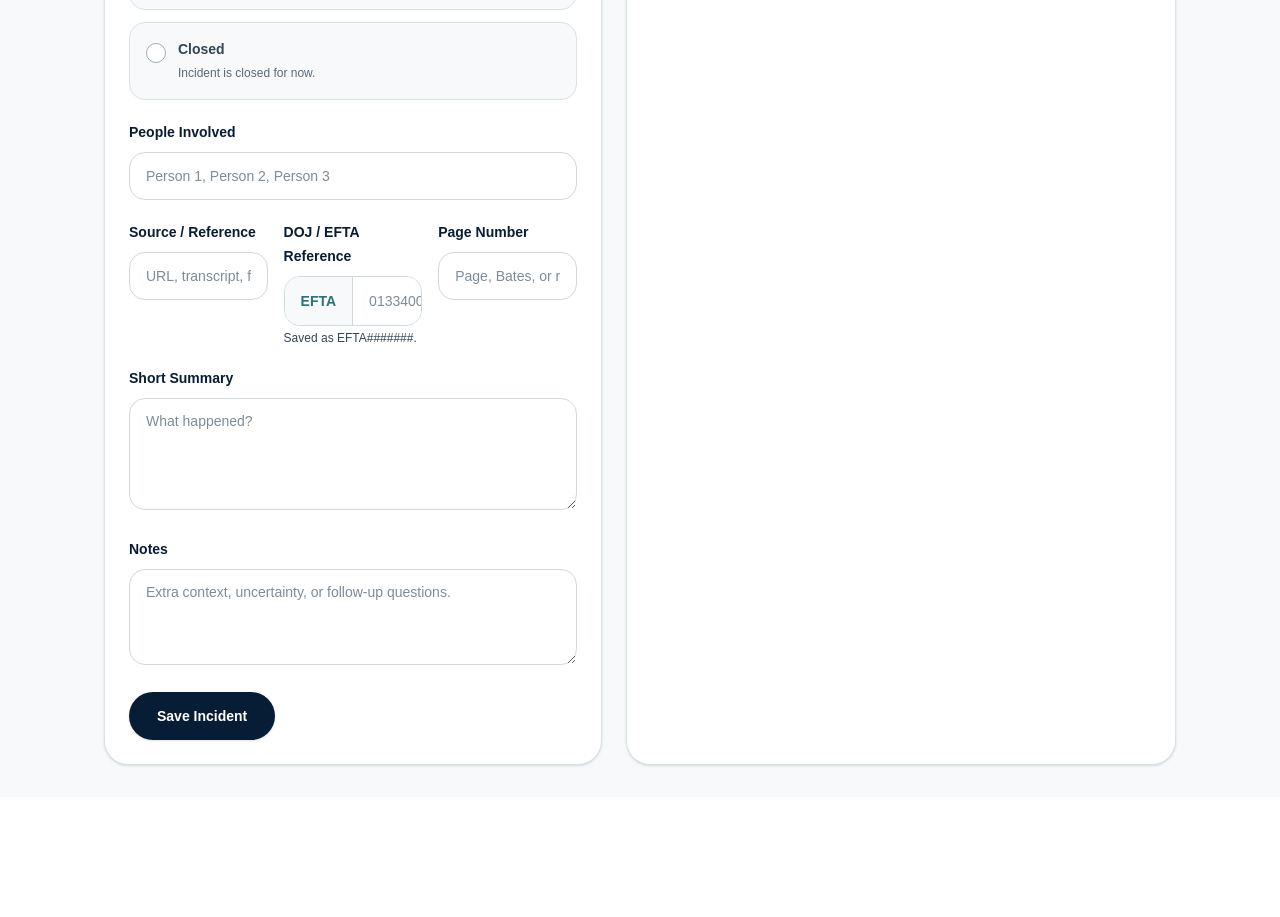
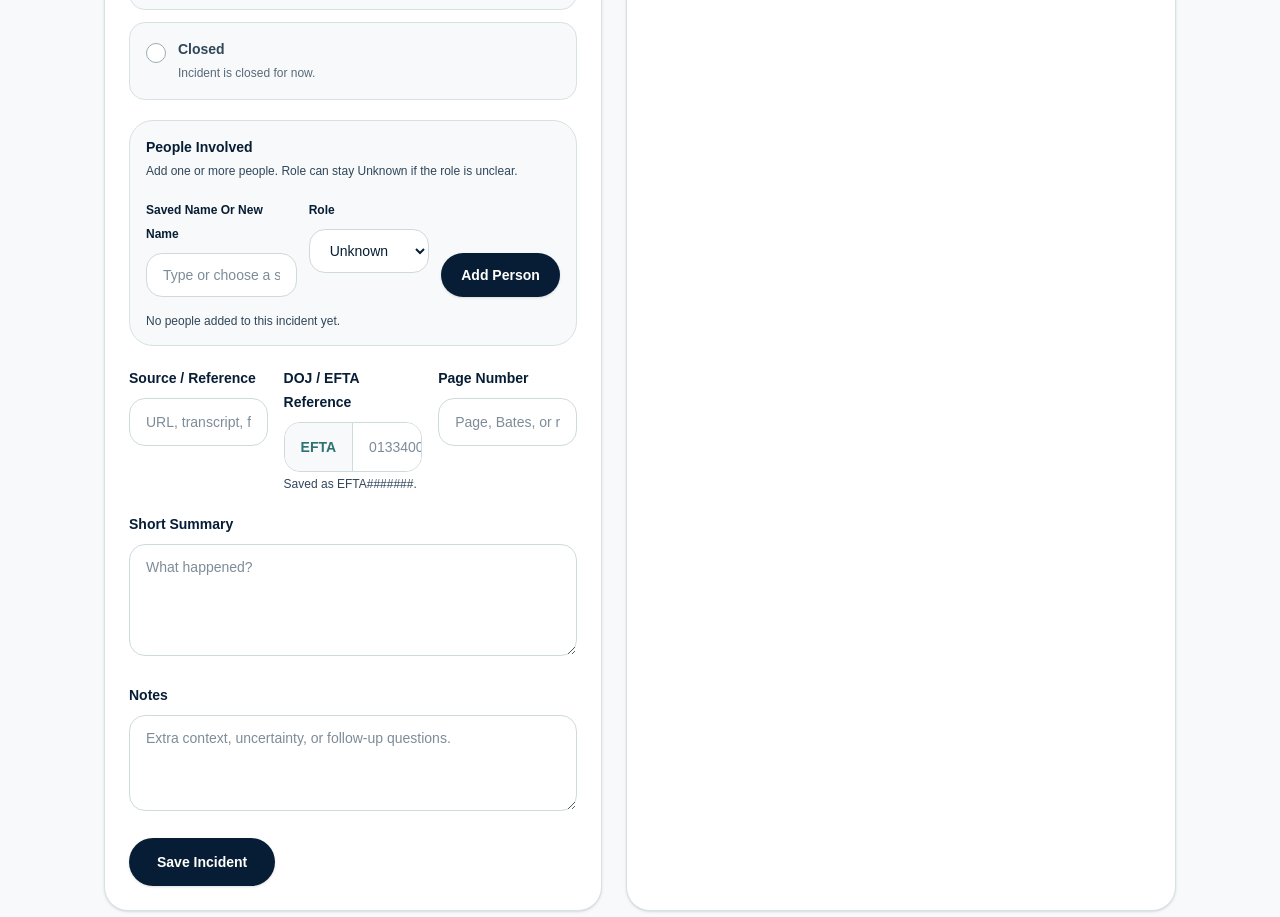
Before and after one commit to 1NunyaB/cia-platform-clean, a Next.js app: page /incidents in a window 1280 px wide. Shown: the part 1640-2557 px from the top of the page. Before the commit the page ends 2437 px from the top, so only its background shows below. Built offline with nearby package versions, Linux system fonts and the light colour scheme.

Commit message:
add incident people and location dropdowns

```diff
--- a/app/incidents/page.tsx
+++ b/app/incidents/page.tsx
@@ -20,6 +20,23 @@ type IncidentStatus =
 
 type TimelineTrack = "not_ready" | "timeline_1" | "timeline_2" | "timeline_3";
 
+type IncidentPerson = {
+  id: string;
+  name: string;
+  role: string;
+};
+
+type SavedPerson = {
+  id: string;
+  name: string;
+};
+
+type SavedLocationOptions = {
+  cities: string[];
+  states: string[];
+  postalCodes: string[];
+};
+
 type IncidentItem = {
   id: string;
   incidentCode: string;
@@ -38,7 +55,7 @@ type IncidentItem = {
   linkedCaseTitle: string;
   status: IncidentStatus;
   timelineTrack: TimelineTrack;
-  peopleInvolved: string;
+  peopleInvolved: IncidentPerson[];
   sourceReference: string;
   dojReference: string;
   pageNumber: string;
@@ -49,6 +66,24 @@ type IncidentItem = {
 
 const CASES_STORAGE_KEY = "casefile_commons_cases";
 const INCIDENTS_STORAGE_KEY = "casefile_commons_incidents";
+const PEOPLE_STORAGE_KEY = "casefile_commons_people";
+const LOCATION_OPTIONS_STORAGE_KEY = "casefile_commons_location_options";
+
+const roleOptions = [
+  "Unknown",
+  "Accuser",
+  "Victim",
+  "Witness",
+  "Subject",
+  "Associate",
+  "Attorney",
+  "Judge",
+  "Law Enforcement",
+  "Journalist / Commentator",
+  "Investigator",
+  "Organization",
+  "Other",
+];
 
 const statusOptions: {
   value: IncidentStatus;
@@ -134,12 +169,12 @@ function getTimelineOption(track: TimelineTrack) {
   );
 }
 
-function createId() {
+function createId(prefix: string) {
   if (typeof crypto !== "undefined" && crypto.randomUUID) {
     return crypto.randomUUID();
   }
 
-  return `incident_${Date.now()}`;
+  return `${prefix}_${Date.now()}_${Math.random().toString(36).slice(2)}`;
 }
 
 function createIncidentCode(existingIncidents: IncidentItem[]) {
@@ -159,6 +194,32 @@ function loadArrayFromStorage<T>(key: string): T[] {
     return Array.isArray(parsed) ? (parsed as T[]) : [];
   } catch {
     return [];
+  }
+}
+
+function loadLocationOptions(): SavedLocationOptions {
+  if (typeof window === "undefined") {
+    return { cities: [], states: [], postalCodes: [] };
+  }
+
+  const saved = window.localStorage.getItem(LOCATION_OPTIONS_STORAGE_KEY);
+
+  if (!saved) {
+    return { cities: [], states: [], postalCodes: [] };
+  }
+
+  try {
+    const parsed = JSON.parse(saved) as Partial<SavedLocationOptions>;
+
+    return {
+      cities: Array.isArray(parsed.cities) ? parsed.cities : [],
+      states: Array.isArray(parsed.states) ? parsed.states : [],
+      postalCodes: Array.isArray(parsed.postalCodes)
+        ? parsed.postalCodes
+        : [],
+    };
+  } catch {
+    return { cities: [], states: [], postalCodes: [] };
   }
 }
 
@@ -186,9 +247,22 @@ function buildMapDisplay(item: IncidentItem) {
   );
 }
 
+function uniqueSorted(values: string[]) {
+  return Array.from(
+    new Set(values.map((value) => value.trim()).filter(Boolean))
+  ).sort((a, b) => a.localeCompare(b));
+}
+
 export default function IncidentsPage() {
   const [cases, setCases] = useState<CaseItem[]>([]);
   const [incidents, setIncidents] = useState<IncidentItem[]>([]);
+  const [savedPeople, setSavedPeople] = useState<SavedPerson[]>([]);
+  const [locationOptions, setLocationOptions] =
+    useState<SavedLocationOptions>({
+      cities: [],
+      states: [],
+      postalCodes: [],
+    });
 
   const [linkedCaseId, setLinkedCaseId] = useState("");
   const [title, setTitle] = useState("");
@@ -204,7 +278,11 @@ export default function IncidentsPage() {
   const [status, setStatus] = useState<IncidentStatus>("needs_evidence");
   const [timelineTrack, setTimelineTrack] =
     useState<TimelineTrack>("not_ready");
-  const [peopleInvolved, setPeopleInvolved] = useState("");
+
+  const [personName, setPersonName] = useState("");
+  const [personRole, setPersonRole] = useState("Unknown");
+  const [selectedPeople, setSelectedPeople] = useState<IncidentPerson[]>([]);
+
   const [sourceReference, setSourceReference] = useState("");
   const [dojReference, setDojReference] = useState("");
   const [pageNumber, setPageNumber] = useState("");
@@ -216,14 +294,31 @@ export default function IncidentsPage() {
     const savedCases = loadArrayFromStorage<CaseItem>(CASES_STORAGE_KEY);
     const savedIncidents =
       loadArrayFromStorage<IncidentItem>(INCIDENTS_STORAGE_KEY);
+    const savedNames = loadArrayFromStorage<SavedPerson>(PEOPLE_STORAGE_KEY);
 
     setCases(savedCases);
+    setSavedPeople(savedNames);
+    setLocationOptions(loadLocationOptions());
 
     const normalizedIncidents = savedIncidents.map((item, index) => {
       const oldItem = item as IncidentItem & {
         location?: string;
         cityState?: string;
+        peopleInvolved?: IncidentPerson[] | string;
       };
+
+      const normalizedPeople = Array.isArray(oldItem.peopleInvolved)
+        ? oldItem.peopleInvolved
+        : oldItem.peopleInvolved
+          ? String(oldItem.peopleInvolved)
+              .split(",")
+              .map((name) => ({
+                id: createId("person"),
+                name: name.trim(),
+                role: "Unknown",
+              }))
+              .filter((person) => person.name)
+          : [];
 
       return {
         ...oldItem,
@@ -236,6 +331,7 @@ export default function IncidentsPage() {
         postalCode: oldItem.postalCode || "",
         country: oldItem.country || "",
         mapLocation: oldItem.mapLocation || "",
+        peopleInvolved: normalizedPeople,
       };
     });
 
@@ -249,6 +345,20 @@ export default function IncidentsPage() {
     );
   }, [incidents]);
 
+  useEffect(() => {
+    window.localStorage.setItem(
+      PEOPLE_STORAGE_KEY,
+      JSON.stringify(savedPeople)
+    );
+  }, [savedPeople]);
+
+  useEffect(() => {
+    window.localStorage.setItem(
+      LOCATION_OPTIONS_STORAGE_KEY,
+      JSON.stringify(locationOptions)
+    );
+  }, [locationOptions]);
+
   const sortedIncidents = useMemo(() => {
     return [...incidents].sort(
       (a, b) =>
@@ -259,6 +369,56 @@ export default function IncidentsPage() {
   const selectedCase = useMemo(() => {
     return cases.find((item) => item.id === linkedCaseId) || null;
   }, [cases, linkedCaseId]);
+
+  function addPersonToIncident() {
+    setMessage("");
+
+    const cleanName = personName.trim();
+    const cleanRole = personRole.trim() || "Unknown";
+
+    if (!cleanName) {
+      setMessage("Person Name Is Required Before Adding A Person.");
+      return;
+    }
+
+    const newPerson: IncidentPerson = {
+      id: createId("incident_person"),
+      name: cleanName,
+      role: cleanRole,
+    };
+
+    setSelectedPeople((current) => [...current, newPerson]);
+
+    setSavedPeople((current) => {
+      const alreadySaved = current.some(
+        (person) => person.name.toLowerCase() === cleanName.toLowerCase()
+      );
+
+      if (alreadySaved) return current;
+
+      return [...current, { id: createId("saved_person"), name: cleanName }];
+    });
+
+    setPersonName("");
+    setPersonRole("Unknown");
+  }
+
+  function removePersonFromIncident(personId: string) {
+    setSelectedPeople((current) =>
+      current.filter((person) => person.id !== personId)
+    );
+  }
+
+  function saveLocationOptionUpdates(newIncident: IncidentItem) {
+    setLocationOptions((current) => ({
+      cities: uniqueSorted([...current.cities, newIncident.city]),
+      states: uniqueSorted([...current.states, newIncident.stateRegion]),
+      postalCodes: uniqueSorted([
+        ...current.postalCodes,
+        newIncident.postalCode,
+      ]),
+    }));
+  }
 
   function addIncident(event: React.FormEvent<HTMLFormElement>) {
     event.preventDefault();
@@ -277,7 +437,7 @@ export default function IncidentsPage() {
     }
 
     const newIncident: IncidentItem = {
-      id: createId(),
+      id: createId("incident"),
       incidentCode: createIncidentCode(incidents),
       title: cleanTitle,
       incidentDate: incidentDate.trim(),
@@ -294,7 +454,7 @@ export default function IncidentsPage() {
       linkedCaseTitle: selectedCase.title,
       status,
       timelineTrack,
-      peopleInvolved: peopleInvolved.trim(),
+      peopleInvolved: selectedPeople,
       sourceReference: sourceReference.trim(),
       dojReference: dojReference.trim() ? `EFTA${dojReference.trim()}` : "",
       pageNumber: pageNumber.trim(),
@@ -304,6 +464,7 @@ export default function IncidentsPage() {
     };
 
     setIncidents((current) => [newIncident, ...current]);
+    saveLocationOptionUpdates(newIncident);
 
     setLinkedCaseId("");
     setTitle("");
@@ -318,7 +479,9 @@ export default function IncidentsPage() {
 
     setStatus("needs_evidence");
     setTimelineTrack("not_ready");
-    setPeopleInvolved("");
+    setSelectedPeople([]);
+    setPersonName("");
+    setPersonRole("Unknown");
     setSourceReference("");
     setDojReference("");
     setPageNumber("");
@@ -442,11 +605,17 @@ export default function IncidentsPage() {
                     City
                   </label>
                   <input
+                    list="saved-cities"
                     value={city}
                     onChange={(event) => setCity(event.target.value)}
                     placeholder="Example: Palm Beach"
                     className="mt-2 min-h-12 w-full rounded-2xl border border-[#cfdadd] bg-white px-4 text-sm text-[#071d35] outline-none transition placeholder:text-[#7d8c98] focus:border-[#2d7374] focus:ring-4 focus:ring-[#2d7374]/10"
                   />
+                  <datalist id="saved-cities">
+                    {locationOptions.cities.map((item) => (
+                      <option key={item} value={item} />
+                    ))}
+                  </datalist>
                 </div>
 
                 <div>
@@ -454,11 +623,17 @@ export default function IncidentsPage() {
                     State / Region
                   </label>
                   <input
+                    list="saved-states"
                     value={stateRegion}
                     onChange={(event) => setStateRegion(event.target.value)}
                     placeholder="Example: Florida"
                     className="mt-2 min-h-12 w-full rounded-2xl border border-[#cfdadd] bg-white px-4 text-sm text-[#071d35] outline-none transition placeholder:text-[#7d8c98] focus:border-[#2d7374] focus:ring-4 focus:ring-[#2d7374]/10"
                   />
+                  <datalist id="saved-states">
+                    {locationOptions.states.map((item) => (
+                      <option key={item} value={item} />
+                    ))}
+                  </datalist>
                 </div>
 
                 <div>
@@ -466,11 +641,17 @@ export default function IncidentsPage() {
                     Zip / Postal Code
                   </label>
                   <input
+                    list="saved-postal-codes"
                     value={postalCode}
                     onChange={(event) => setPostalCode(event.target.value)}
                     placeholder="Example: 33480"
                     className="mt-2 min-h-12 w-full rounded-2xl border border-[#cfdadd] bg-white px-4 text-sm text-[#071d35] outline-none transition placeholder:text-[#7d8c98] focus:border-[#2d7374] focus:ring-4 focus:ring-[#2d7374]/10"
                   />
+                  <datalist id="saved-postal-codes">
+                    {locationOptions.postalCodes.map((item) => (
+                      <option key={item} value={item} />
+                    ))}
+                  </datalist>
                 </div>
 
                 <div>
@@ -570,16 +751,84 @@ export default function IncidentsPage() {
                 </div>
               </div>
 
-              <div>
-                <label className="text-sm font-semibold text-[#071d35]">
+              <div className="rounded-3xl border border-[#d7e2e5] bg-[#f7f9fa] p-4">
+                <h3 className="text-sm font-semibold text-[#071d35]">
                   People Involved
-                </label>
-                <input
-                  value={peopleInvolved}
-                  onChange={(event) => setPeopleInvolved(event.target.value)}
-                  placeholder="Person 1, Person 2, Person 3"
-                  className="mt-2 min-h-12 w-full rounded-2xl border border-[#cfdadd] bg-white px-4 text-sm text-[#071d35] outline-none transition placeholder:text-[#7d8c98] focus:border-[#2d7374] focus:ring-4 focus:ring-[#2d7374]/10"
-                />
+                </h3>
+                <p className="mt-1 text-xs leading-5 text-[#31465a]">
+                  Add one or more people. Role can stay Unknown if the role is
+                  unclear.
+                </p>
+
+                <div className="mt-4 grid gap-3 md:grid-cols-[1fr_0.8fr_auto]">
+                  <div>
+                    <label className="text-xs font-semibold text-[#071d35]">
+                      Saved Name Or New Name
+                    </label>
+                    <input
+                      list="saved-people"
+                      value={personName}
+                      onChange={(event) => setPersonName(event.target.value)}
+                      placeholder="Type or choose a saved name"
+                      className="mt-2 min-h-11 w-full rounded-2xl border border-[#cfdadd] bg-white px-4 text-sm text-[#071d35] outline-none transition placeholder:text-[#7d8c98] focus:border-[#2d7374] focus:ring-4 focus:ring-[#2d7374]/10"
+                    />
+                    <datalist id="saved-people">
+                      {savedPeople.map((person) => (
+                        <option key={person.id} value={person.name} />
+                      ))}
+                    </datalist>
+                  </div>
+
+                  <div>
+                    <label className="text-xs font-semibold text-[#071d35]">
+                      Role
+                    </label>
+                    <select
+                      value={personRole}
+                      onChange={(event) => setPersonRole(event.target.value)}
+                      className="mt-2 min-h-11 w-full rounded-2xl border border-[#cfdadd] bg-white px-4 text-sm text-[#071d35] outline-none transition focus:border-[#2d7374] focus:ring-4 focus:ring-[#2d7374]/10"
+                    >
+                      {roleOptions.map((role) => (
+                        <option key={role} value={role}>
+                          {role}
+                        </option>
+                      ))}
+                    </select>
+                  </div>
+
+                  <button
+                    type="button"
+                    onClick={addPersonToIncident}
+                    className="self-end rounded-full bg-[#071d35] px-5 py-3 text-sm font-semibold text-white shadow-sm transition hover:bg-[#0b2a4a]"
+                  >
+                    Add Person
+                  </button>
+                </div>
+
+                {selectedPeople.length ? (
+                  <div className="mt-4 flex flex-wrap gap-2">
+                    {selectedPeople.map((person) => (
+                      <span
+                        key={person.id}
+                        className="inline-flex items-center gap-2 rounded-full border border-[#2d7374]/30 bg-white px-3 py-1 text-xs font-semibold text-[#31465a]"
+                      >
+                        {person.name} — {person.role}
+                        <button
+                          type="button"
+                          onClick={() => removePersonFromIncident(person.id)}
+                          className="text-[#2d7374] hover:text-[#071d35]"
+                          aria-label={`Remove ${person.name}`}
+                        >
+                          ×
+                        </button>
+                      </span>
+                    ))}
+                  </div>
+                ) : (
+                  <p className="mt-4 text-xs text-[#31465a]">
+                    No people added to this incident yet.
+                  </p>
+                )}
               </div>
 
               <div className="grid gap-4 md:grid-cols-3">
@@ -758,6 +1007,19 @@ export default function IncidentsPage() {
                         </div>
                       </div>
 
+                      {item.peopleInvolved.length ? (
+                        <div className="mt-3 flex flex-wrap gap-2">
+                          {item.peopleInvolved.map((person) => (
+                            <span
+                              key={person.id}
+                              className="rounded-full border border-[#d7e2e5] bg-white px-3 py-1 text-xs font-semibold text-[#31465a]"
+                            >
+                              {person.name} — {person.role}
+                            </span>
+                          ))}
+                        </div>
+                      ) : null}
+
                       {item.summary ? (
                         <p className="mt-3 text-sm leading-6 text-[#31465a]">
                           {item.summary}
```
